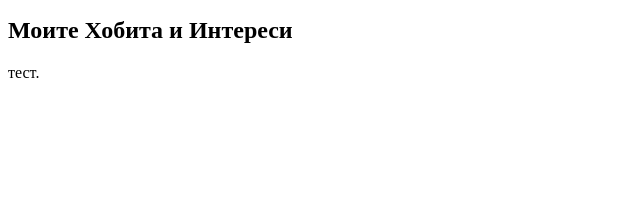
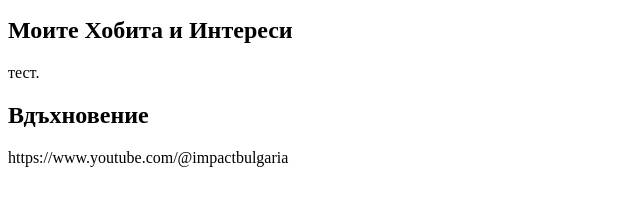
Before and after one commit to Alinaahmedovaa/stu2001321063-hw4, a plain HTML site: page index.html in a window 1280 px wide. Shown: the part 101-306 px from the top of the page, without its empty margins (0-640 px from the left). Drawn offline with Linux system fonts and the light colour scheme.

Commit message:
commit 3

```diff
--- a/index.html
+++ b/index.html
@@ -10,6 +10,9 @@
     <h2>Моите Хобита и Интереси</h2>
     <p>тест.</p>
 
+    <h2>Вдъхновение</h2>
+    <p>https://www.youtube.com/@impactbulgaria</p>
+
 
 </body>
 </html>
```
